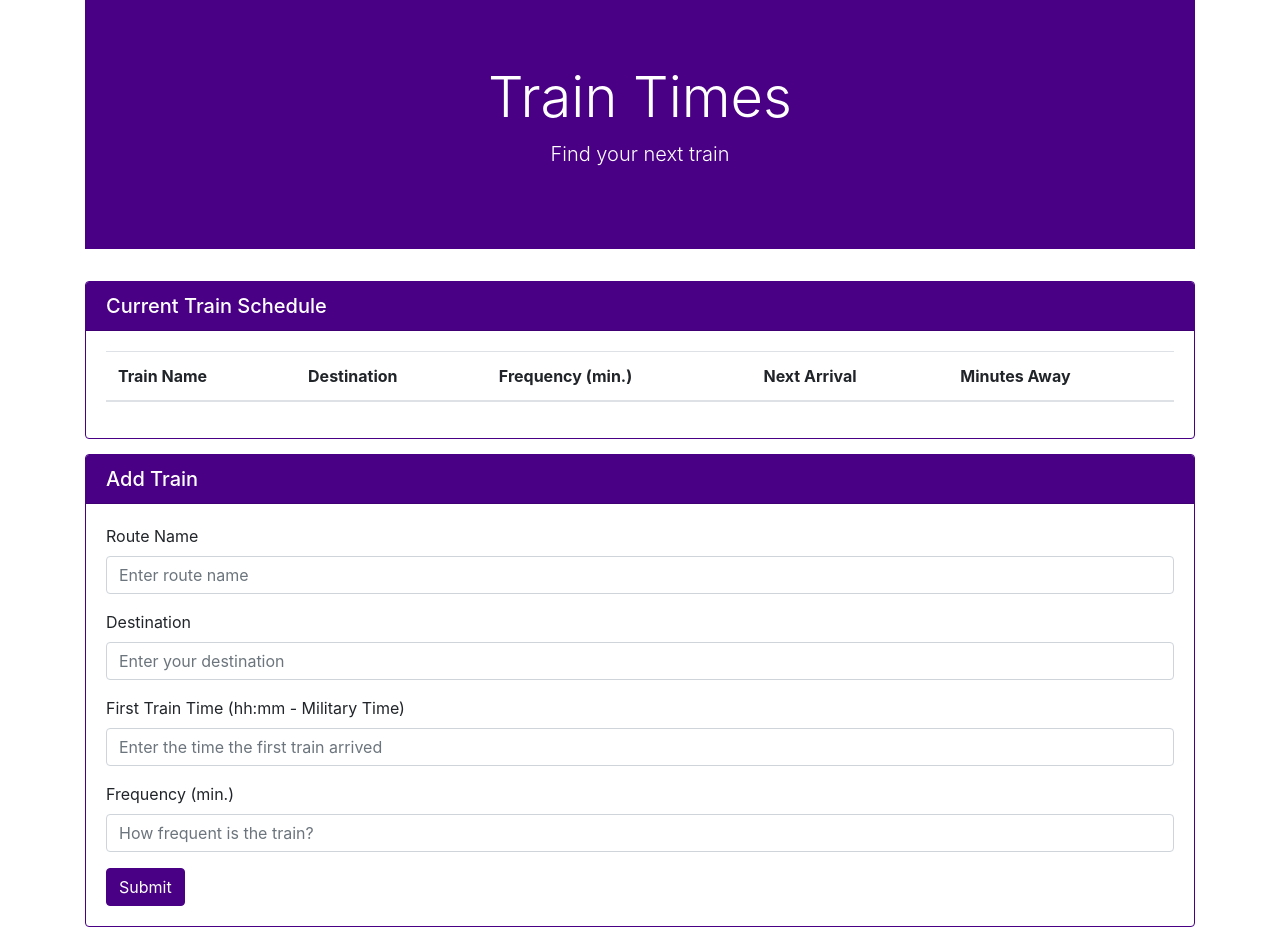
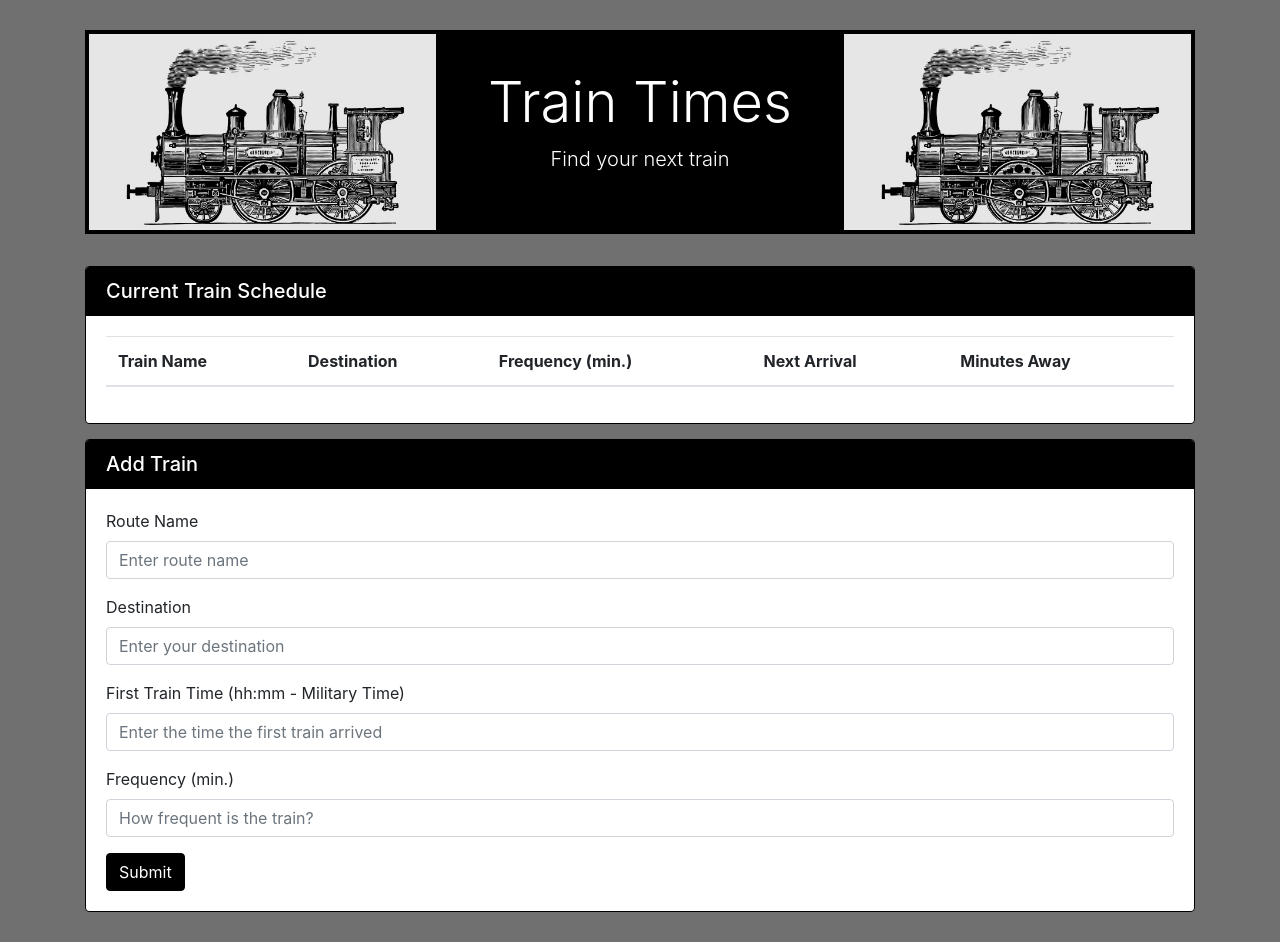
Before and after one commit to digipet007/Train-Times, a plain HTML site: page index.html in a window 1280 px wide. Drawn offline with nearby package versions, Linux system fonts and the light colour scheme; no server answers.

Commit message:
styled and updated calculations to come from the database first

```diff
--- a/assets/css/style.css
+++ b/assets/css/style.css
@@ -1,32 +1,57 @@
 body {
-    /* background-image: url("../images/train.jpg"); */
-    /* background-color: #ed87f6; */
-    /* background-repeat: no-repeat;
-    background-attachment: fixed;
-    background-size: cover; */
-}
-
-.card-header {
-    color: white;
-    background-color: rgb(73, 0, 133);
-}
-
-.jumbotron {
-    color: white;
-    background-color:  rgb(73, 0, 133);
-    /* background-image: url("../images/train.jpg");  */
+    /* background-image: url("../images/train-drawing.jpg");  */
+    background-color: rgb(112, 112, 112);
     background-repeat: no-repeat;
     background-attachment: fixed;
     background-size: cover;
 }
 
+.card-header {
+    color: white;
+    background-color: black;
+}
+
+.jumbotron {
+    color: white;
+    background-color:  black;
+    /* background-image: url("../images/cropped-old-train-locomotive-black-heat-transfer-on-a-grey-background.jpg");  */
+    background-repeat: no-repeat;
+    /* background-attachment: fixed; */
+    background-size: auto;
+    /* background-position-y: -300px; */
+    overflow: hidden;
+    padding: 0px;
+    margin-top: 30px;
+    border: 4px solid black;
+
+}
+
+#train-left {
+    float: left;
+    padding: 0px;
+    max-width: 100%;
+    height: auto;
+}
+
+#title {
+    margin-top: 10%;
+}
+
+#train-right {
+    float: right;
+    padding: 0px;
+    max-width: 100%;
+    height: auto;
+    position: relative;
+}
+
 .card {
     margin: 15px 0px 15px 0px;
-    border: 1px solid  rgb(73, 0, 133);
+    border: 1px solid  black;
 }
 
 .btn {
-    background-color:  rgb(73, 0, 133);
-    border: 1px solid  rgb(73, 0, 133);
+    background-color:  black;
+    border: 1px solid  black;
     color: white,
 }
--- a/assets/javascript/logic.js
+++ b/assets/javascript/logic.js
@@ -1,4 +1,4 @@
-// SET UP VARIABLES AND INITIALIZE fIREBASE==========================================
+//INITIALIZE fIREBASE==========================================
 var config = {
     apiKey: "AIzaSyBkWK0SgbNpG2BO1OKMT1UtUHLUsrpbAQU",
     authDomain: "unique-name-ead61.firebaseapp.com",
@@ -13,7 +13,7 @@ var config = {
 
   var dataRef = firebase.database();
 
-  // Initial Values
+  // SET UP VARIABLES =========================================================
   var routeName = "";
   var destination = "";
   var firstTrainConverted = "";
@@ -21,6 +21,7 @@ var config = {
   var convertedNextArrival = "";
   var minutesToTrain = 0;
   var currTime;
+  var firstTrain;
 
 // MAIN FUNCTIONS ==============================================================
 function getTableInput(){
@@ -28,14 +29,15 @@ function getTableInput(){
 routeName = $("#route-name-input").val().trim();
 destination = $("#destination-input").val().trim();
 frequency = $("#train-frequency-input").val().trim();
-var firstTrain = $("#first-train-time-input").val().trim();
-firstTrainConverted = moment(firstTrain, "HH:mm").subtract(1, "years");
-currTime = moment();
-var diffTime = moment().diff(firstTrainConverted, "minutes");
-var remainder = diffTime % frequency;
-minutesToTrain = frequency - remainder;
-var nextArrival = moment().add(minutesToTrain, "minutes");
-convertedNextArrival = nextArrival.format("LT");
+firstTrain = $("#first-train-time-input").val().trim();
+//deal with edge cases
+//edge cases:
+//if user enters "min"
+//if not a number entered
+//if not entered with military time
+//not filling out each input
+//make route and destination uppercase
+//commas in minutes
 };
 
 //on submit click, grab form input, and push it to the database
@@ -47,8 +49,9 @@ $(document).on("click", ".btn", function(){
         "route": routeName,
         "destination": destination,
         "frequency": frequency,
-        "nextArrival": convertedNextArrival,
-        "minutesAway": minutesToTrain,
+        "lastArrival": firstTrain,
+        // "nextArrival": convertedNextArrival,
+        // "minutesAway": minutesToTrain,
         "dateAdded": firebase.database.ServerValue.TIMESTAMP
       });
     //clear the values in the form input fields
@@ -61,38 +64,31 @@ $(document).on("click", ".btn", function(){
 //firebase watcher and initial loader
 //once firebase has a new child, render the database child to the table
 dataRef.ref().on("child_added", function(childSnapshot){
-    // console.log(childSnapshot.val().route);
-    // console.log(childSnapshot.val().destination);
-    // console.log(childSnapshot.val().frequency);
-    // console.log(childSnapshot.val().nextArrival);
-    // console.log(childSnapshot.val().minutesAway);
-//add data to table
+    //math==========================================================================
+    //subtract one year from the first train time
+    firstTrainConverted = moment(childSnapshot.val().lastArrival, "HH:mm").subtract(1, "years");
+    currTime = moment();
+    var diffTime = moment().diff(firstTrainConverted, "minutes");
+    frequency = childSnapshot.val().frequency;
+    var remainder = diffTime % frequency;
+    minutesToTrain = frequency - remainder;
+    var nextArrival = moment().add(minutesToTrain, "minutes");
+    convertedNextArrival = nextArrival.format("LT");
+    //add data to table
     var newTr = $("<tr>");
     var nameTd = $("<td>");
     nameTd.text(childSnapshot.val().route);
     var destinTd = $("<td>");
     destinTd.text(childSnapshot.val().destination);
     var freqTd = $("<td>");
-    freqTd.text(childSnapshot.val().frequency);
+    freqTd.text(frequency);
     var nextTd = $("<td>");
-    nextTd.text(childSnapshot.val().nextArrival);
+    nextTd.text(convertedNextArrival);
     var minAwayTd = $("<td>");
-    minAwayTd.text(childSnapshot.val().minutesAway)
-    newTr.append(nameTd);
-    newTr.append(destinTd);
-    newTr.append(freqTd);
-    newTr.append(nextTd);
-    newTr.append(minAwayTd);
+    minAwayTd.text(minutesToTrain);
+    newTr.append(nameTd).append(destinTd).append(freqTd).append(nextTd).append(minAwayTd);
     $("#table-body").append(newTr)
 // //handles the errors
 }, function(errorObject) {
     console.log("Errors handled: " + errorObject.code);
 });
-
-
-
-//edge cases: if user enters "min"
-//if not a number entered
-//if not entered with military time
-//not filling out each input
-//make route and destination uppercase
--- a/index.html
+++ b/index.html
@@ -22,10 +22,18 @@
         <!-- jumbotrom -->
         <div class="container">
             <div class="jumbotron jumbotron-fluid text-center">
-                <div class="container">
-                    <h1 class="display-4">Train Times</h1>
-                    <p class="lead">Find your next train</p>
-                </div>
+                <div class="row">
+                    <div id="train-left-col" class="col-4">
+                        <img src="assets/images/cropped-old-train-locomotive-black-heat-transfer-on-a-grey-background.jpg" id="train-left">
+                    </div>
+                    <div class="col-4">
+                        <h1 class="display-4" id="title">Train Times</h1>
+                        <p class="lead">Find your next train</p>
+                    </div>
+                    <div id="train-right-col" class="col-4">
+                        <img src="assets/images/cropped-old-train-locomotive-black-heat-transfer-on-a-grey-background.jpg" id="train-right">
+                    </div>
+                    </div>
             </div>
             <!-- table -->
             <div class="card" style="width: 100%;">
```
Also changed, not shown: assets/images/cropped-old-train-locomotive-black-heat-transfer-on-a-grey-background.jpg (added), assets/images/train.jpg (deleted).
